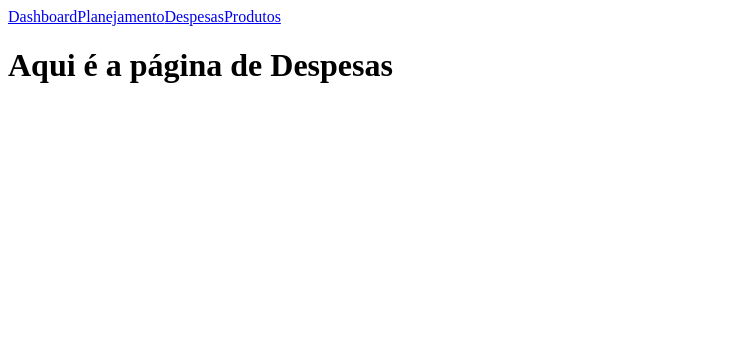
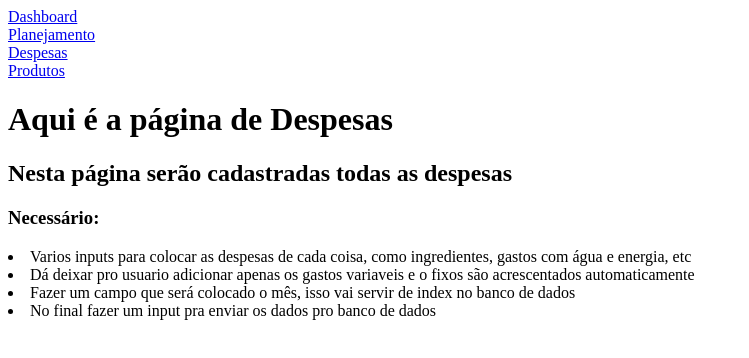
Before and after one commit to MontanoZ/mafaldabakes, a Vue app in the folder Delícias da Vovó/: page /Despesas in a window 1280 px wide. Shown: the top 358 px of the page, without its empty margins (0-749 px from the left). Built offline with nearby package versions, Linux system fonts and the light colour scheme.

Commit message:
Organização da estrutura

```diff
--- a/Delícias da Vovó/src/App.vue
+++ b/Delícias da Vovó/src/App.vue
@@ -6,9 +6,9 @@
   <header>
     <div>
       <nav>
-        <RouterLink to="/">Dashboard</RouterLink>
-        <RouterLink to="/Planejamento">Planejamento</RouterLink>
-        <RouterLink to="/Despesas">Despesas</RouterLink>
+        <RouterLink to="/">Dashboard</RouterLink><br>
+        <RouterLink to="/Planejamento">Planejamento</RouterLink><br>
+        <RouterLink to="/Despesas">Despesas</RouterLink><br>
         <RouterLink to="/Produtos">Produtos</RouterLink>
       </nav>
     </div>
--- a/Delícias da Vovó/src/views/Despesas.vue
+++ b/Delícias da Vovó/src/views/Despesas.vue
@@ -1,5 +1,14 @@
 <template>
-    <h1>Aqui é a página de Despesas</h1>
+    <div>
+        <h1>Aqui é a página de Despesas</h1>
+        <h2>Nesta página serão cadastradas todas as despesas</h2>
+        <h3>Necessário:</h3>
+        <li>Varios inputs para colocar as despesas de cada coisa, como ingredientes, gastos com água e energia, etc</li>
+        <li>Dá deixar pro usuario adicionar apenas os gastos variaveis e o fixos são acrescentados automaticamente</li>
+        <li>Fazer um campo que será colocado o mês, isso vai servir de index no banco de dados</li>
+        <li>No final fazer um input pra enviar os dados pro banco de dados</li>
+    </div>
+
 </template>
 
 <script>
```
Also changed, not shown: 1 other file (tests, documents, lock files or other folders).
